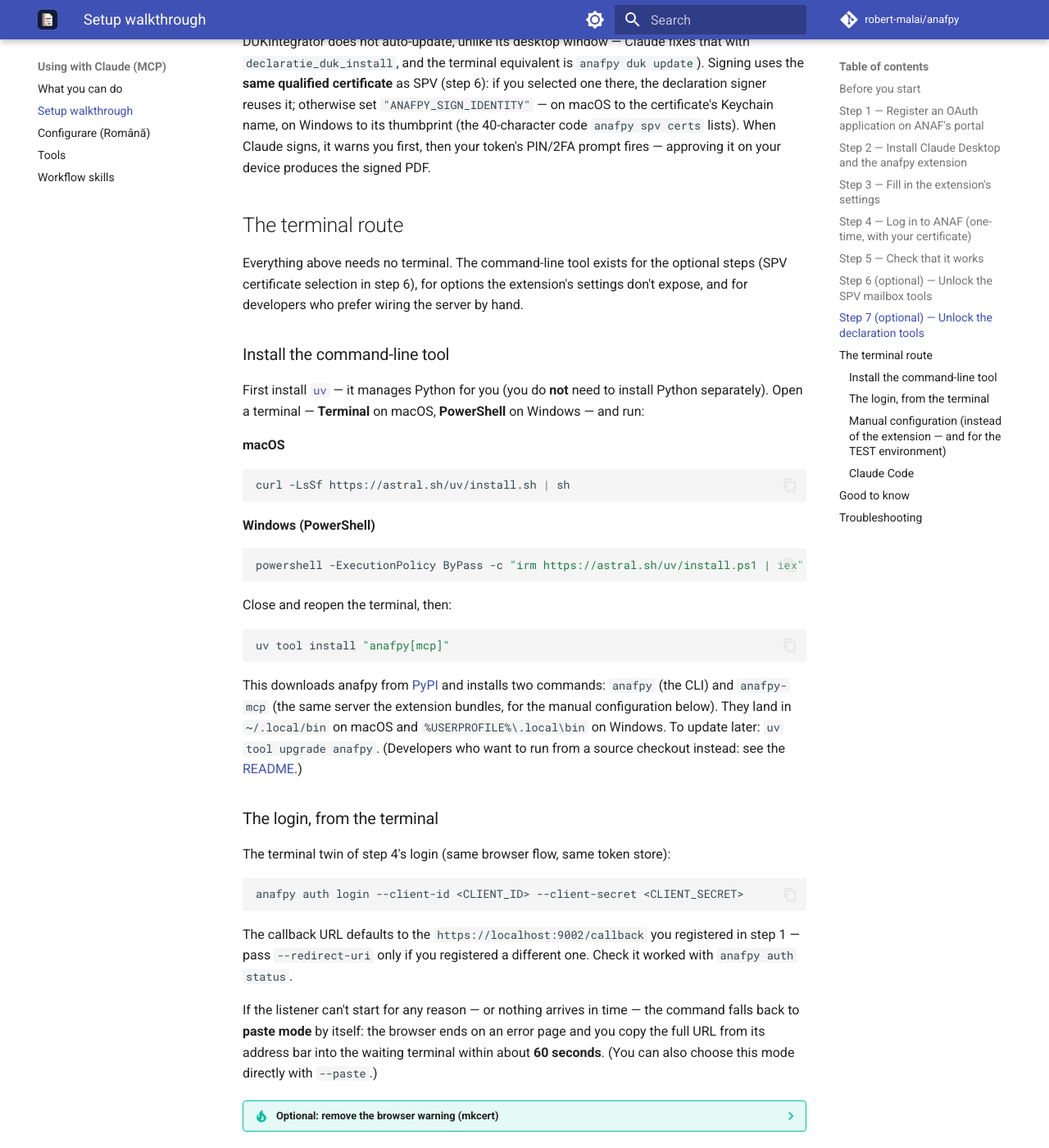
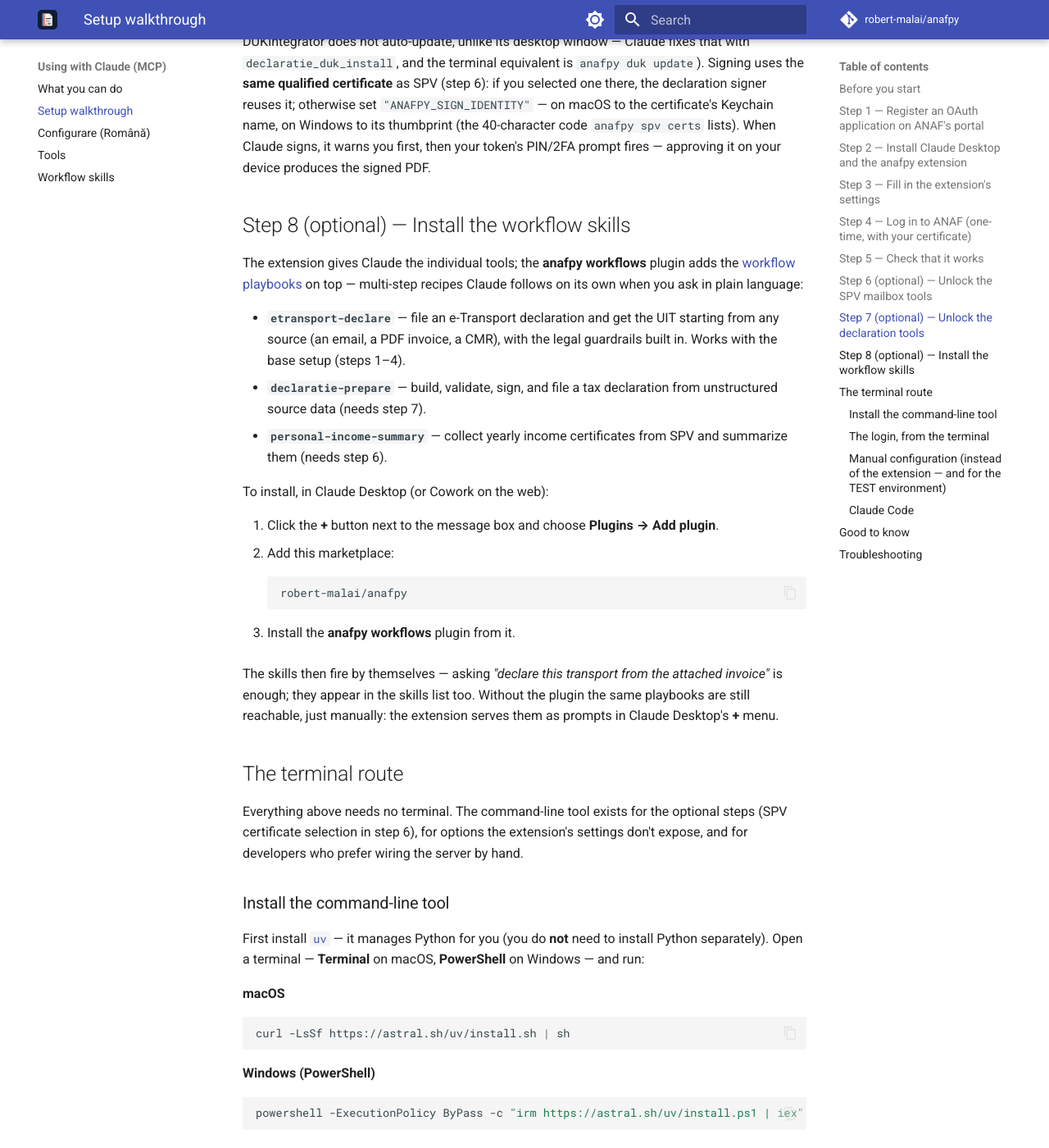
Before and after one commit to robert-malai/anafpy, an MkDocs documentation site: the page built from docs/mcp/setup.md, in a window 1280 px wide and 1400 px high, scrolled down 4966 px. Shown: the whole window at 82% size. Built offline with MkDocs 1.6.1 and Material for MkDocs 9.7.7, drawn with Linux system fonts in a browser that asks for light colours; comment, search, counter and statistics services are not loaded.

Commit message:
Document installing the workflow skills in the setup walkthrough
New optional step 8 in both language versions: what the three playbooks
do (with which optional step each depends on), the Desktop/Cowork
install path — + menu → Plugins → Add plugin → the robert-malai/anafpy
marketplace → anafpy workflows — and the note that without the plugin
the same playbooks stay reachable as the extension's prompts. skills.md
now points its plugin-and-connector sentence at the concrete steps.

Co-Authored-By: Claude Fable 5 <noreply@anthropic.com>

````diff
--- a/docs/mcp/setup.md
+++ b/docs/mcp/setup.md
@@ -222,6 +222,37 @@ Windows to its thumbprint (the 40-character code `anafpy spv certs` lists). When
 Claude signs, it warns you first, then your token's PIN/2FA prompt fires —
 approving it on your device produces the signed PDF.
 
+## Step 8 (optional) — Install the workflow skills
+
+The extension gives Claude the individual tools; the **anafpy workflows**
+plugin adds the [workflow playbooks](skills.md) on top — multi-step recipes
+Claude follows on its own when you ask in plain language:
+
+- **`etransport-declare`** — file an e-Transport declaration and get the UIT
+  starting from any source (an email, a PDF invoice, a CMR), with the legal
+  guardrails built in. Works with the base setup (steps 1–4).
+- **`declaratie-prepare`** — build, validate, sign, and file a tax declaration
+  from unstructured source data (needs step 7).
+- **`personal-income-summary`** — collect yearly income certificates from SPV
+  and summarize them (needs step 6).
+
+To install, in Claude Desktop (or Cowork on the web):
+
+1. Click the **+** button next to the message box and choose
+   **Plugins → Add plugin**.
+2. Add this marketplace:
+
+    ```text
+    robert-malai/anafpy
+    ```
+
+3. Install the **anafpy workflows** plugin from it.
+
+The skills then fire by themselves — asking *"declare this transport from the
+attached invoice"* is enough; they appear in the skills list too. Without the
+plugin the same playbooks are still reachable, just manually: the extension
+serves them as prompts in Claude Desktop's **+** menu.
+
 ## The terminal route
 
 Everything above needs no terminal. The command-line tool exists for the
````
Also changed, not shown: docs/mcp/setup.ro.md (+31 -0 lines), docs/mcp/skills.md (+2 -2 lines).
